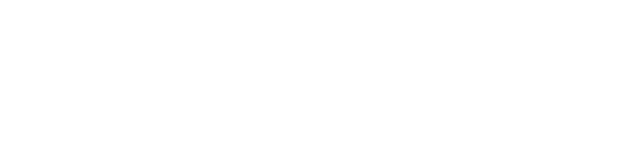
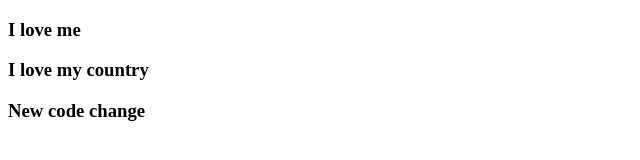
Before and after one commit to githubjinia/my-second-repo, a plain HTML site: page index.html in a window 1280 px wide. Shown: the whole page, without its empty margins (0-640 px from the left). Drawn offline with Linux system fonts and the light colour scheme.

Commit message:
added header

```diff
--- a/index.html
+++ b/index.html
@@ -7,6 +7,8 @@
     <title>My second repo</title>
 </head>
 <body>
-
+    <h3>I love me</h3>
+    <h3>I love my country</h3>
+    <h3>New code change</h3>
 </body>
 </html>
```
